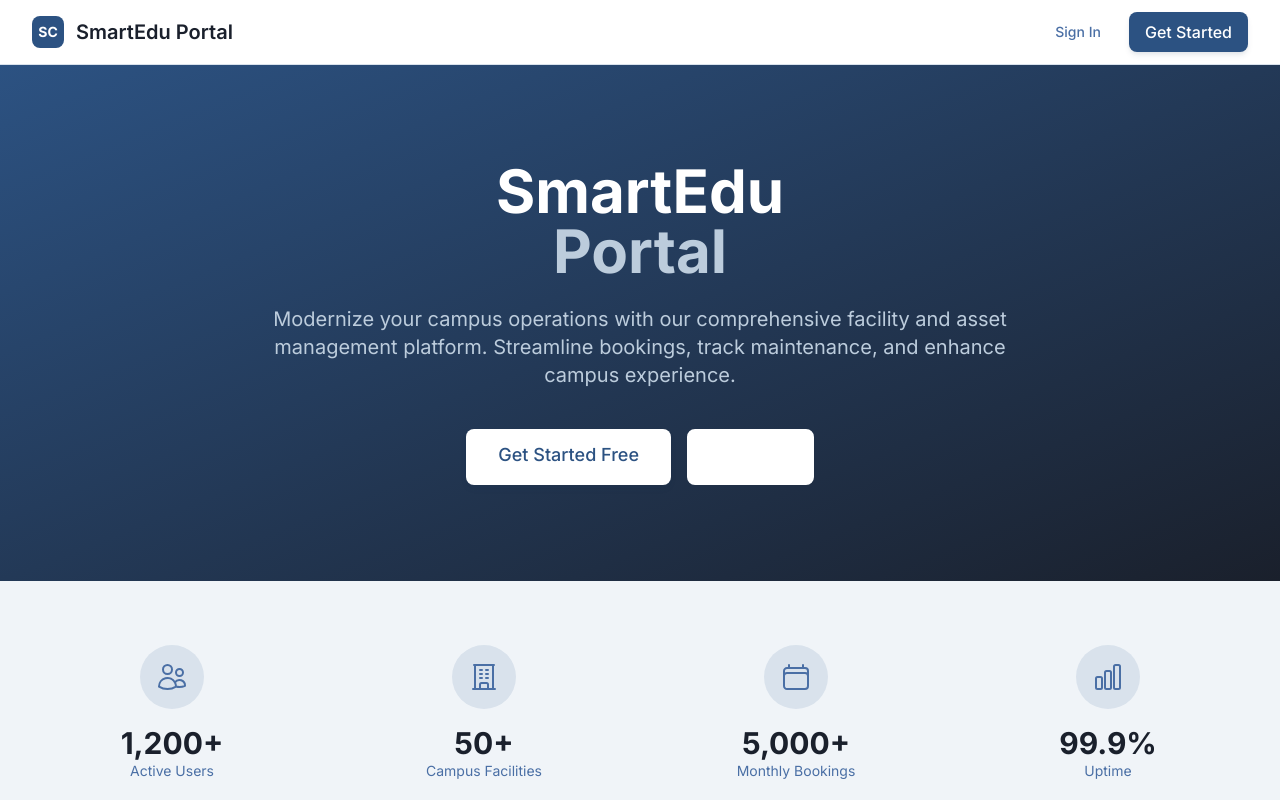
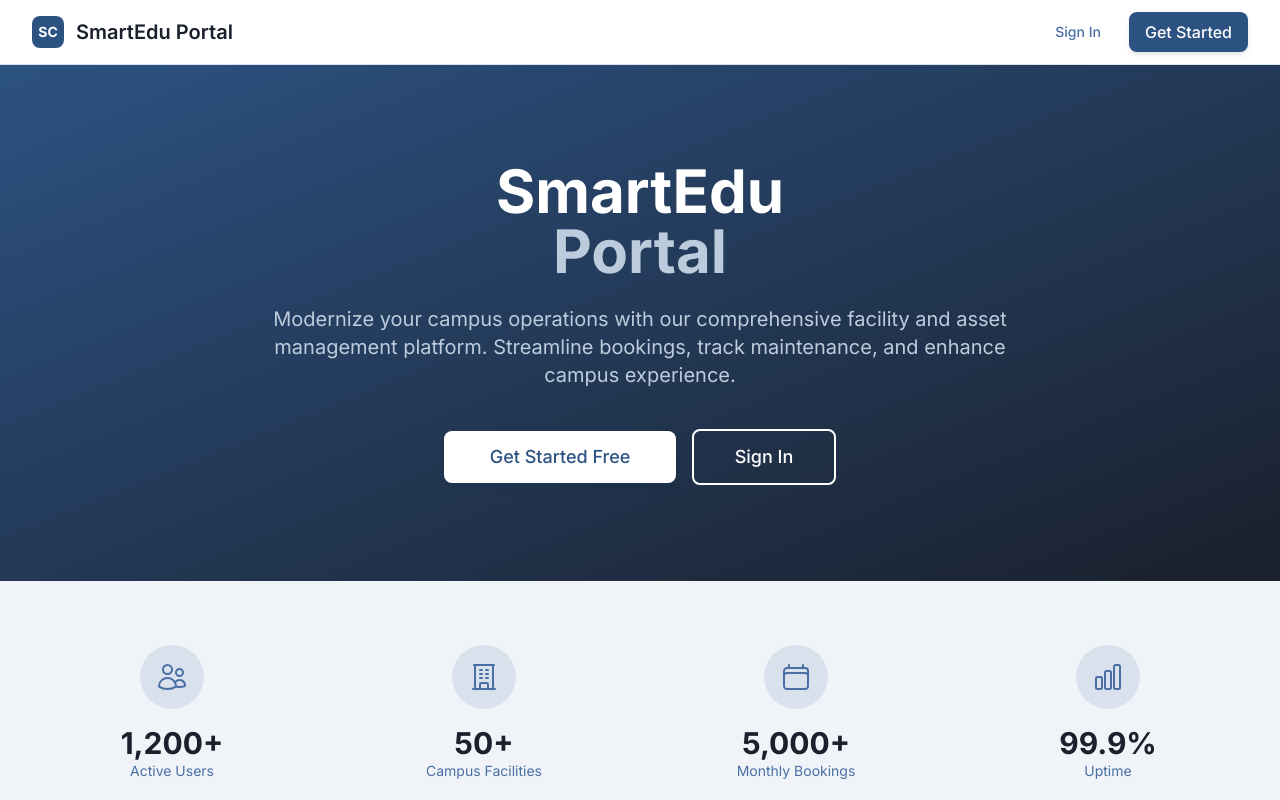
Before and after one commit to heshanJayawardhana/LMS_PAF, a React (Create React App) app in the folder Client/: page / in a window 1280 px wide. Shown: the top 800 px of the page. Built offline with nearby package versions, Linux system fonts and the light colour scheme; the HTML template or start-up script is replaced by a standard one.

Commit message:
Landing Page Button Fix

```diff
--- a/Client/src/components/landing/LandingPage.js
+++ b/Client/src/components/landing/LandingPage.js
@@ -126,16 +126,16 @@ const LandingPage = () => {
               Modernize your campus operations with our comprehensive facility and asset management platform.
               Streamline bookings, track maintenance, and enhance campus experience.
             </p>
-            <div className="mt-10 flex justify-center space-x-4">
+            <div className="mt-10 flex flex-col items-center gap-4 sm:flex-row sm:justify-center">
               <Link
                 to="/register"
-                className="btn-primary bg-white text-navy-700 hover:bg-navy-50 px-8 py-3 text-lg"
+                className="inline-flex min-w-[232px] items-center justify-center rounded-lg bg-white px-8 py-3 text-lg font-medium text-navy-700 shadow-navy transition-colors duration-200 hover:bg-navy-50"
               >
                 Get Started Free
               </Link>
               <Link
                 to="/login"
-                className="btn-secondary border-2 border-white text-white hover:bg-white hover:text-navy-700 px-8 py-3 text-lg"
+                className="inline-flex min-w-[144px] items-center justify-center rounded-lg border-2 border-white bg-transparent px-8 py-3 text-lg font-medium text-white transition-colors duration-200 hover:bg-white hover:text-navy-700"
               >
                 Sign In
               </Link>
```
